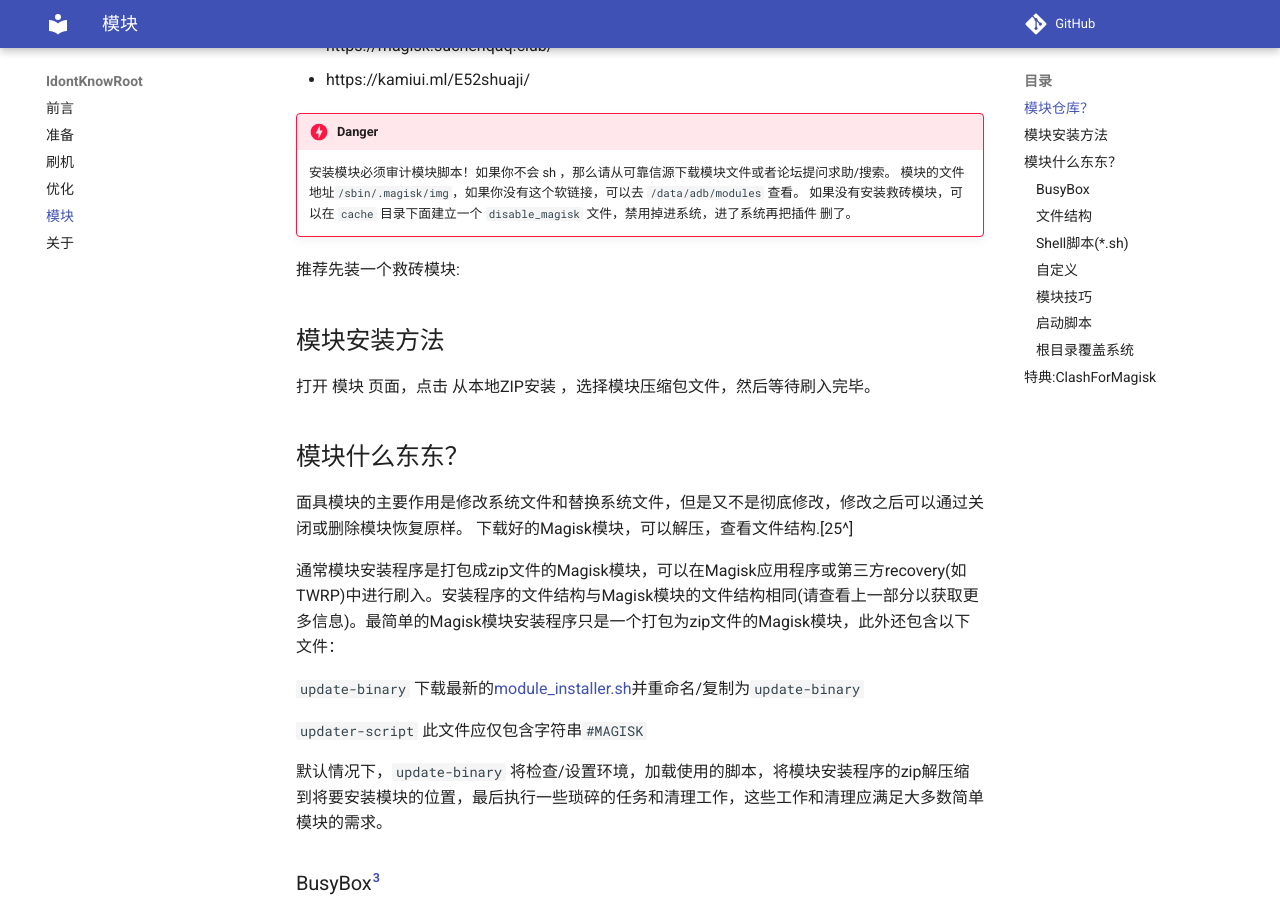
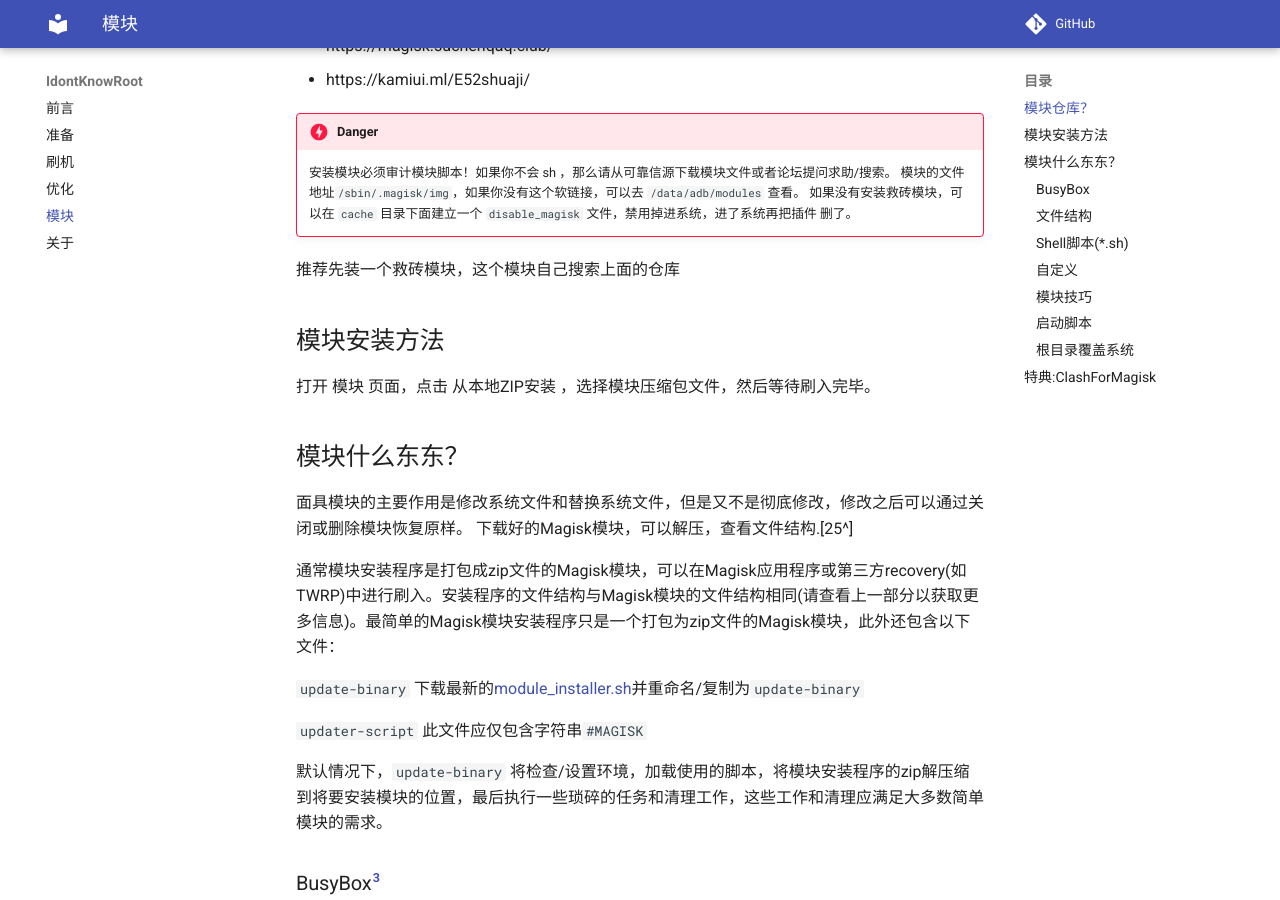
Before and after one commit to sudoskys/Root, an MkDocs documentation site: the page built from docs/moudle.md, in a window 1280 px wide and 900 px high, scrolled down 330 px. Built offline with MkDocs 1.6.1 and Material for MkDocs 9.7.7, drawn with Linux system fonts in a browser that asks for light colours; comment, search, counter and statistics services are not loaded.

Commit message:
Update moudle.md

```diff
--- a/docs/moudle.md
+++ b/docs/moudle.md
@@ -16,7 +16,8 @@ Magisk 模块仓库在很早就被官方移除，面具只能通过 zip 文件
 
 
 
-推荐先装一个救砖模块:
+推荐先装一个救砖模块，这个模块自己搜索上面的仓库
+
 ## 模块安装方法
 
 
```
